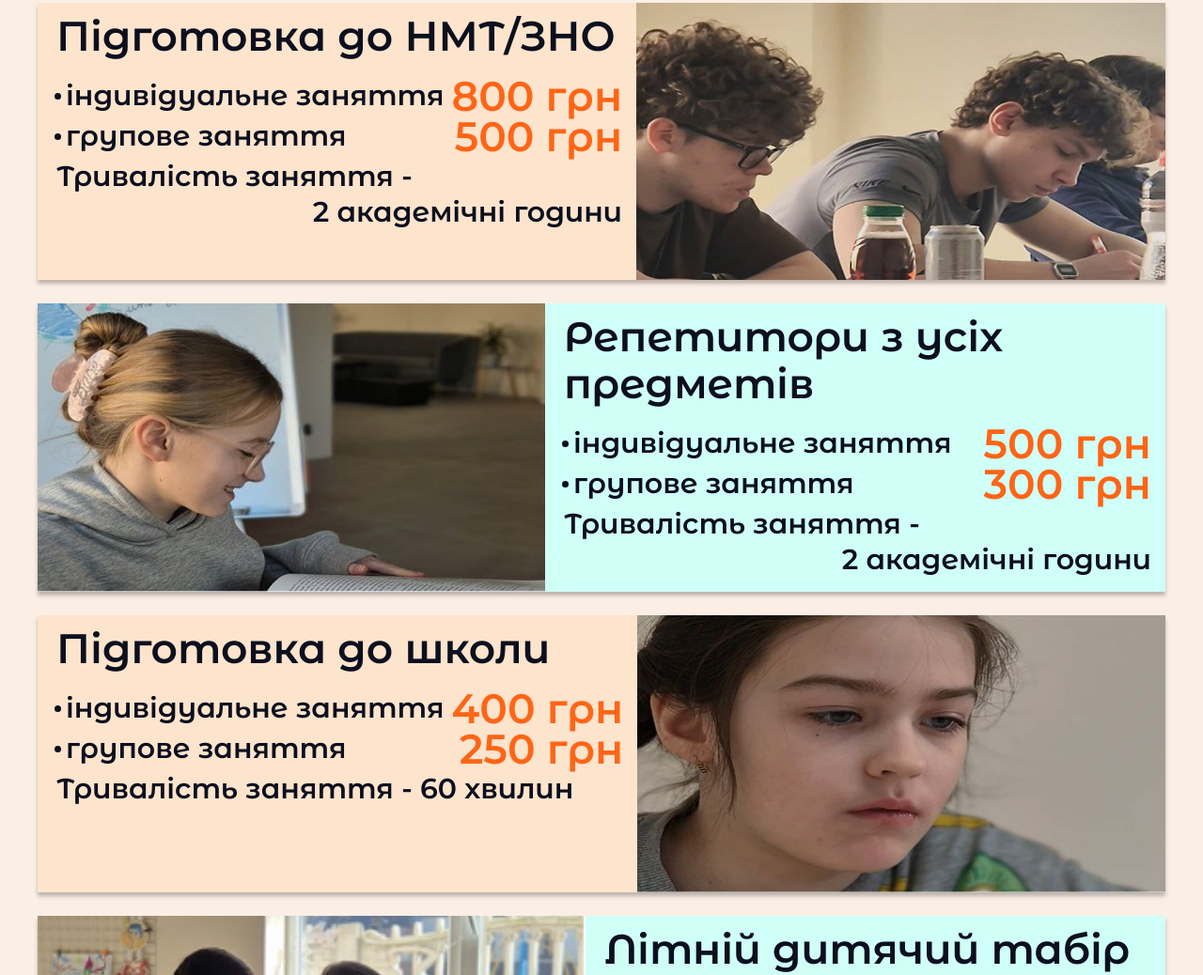
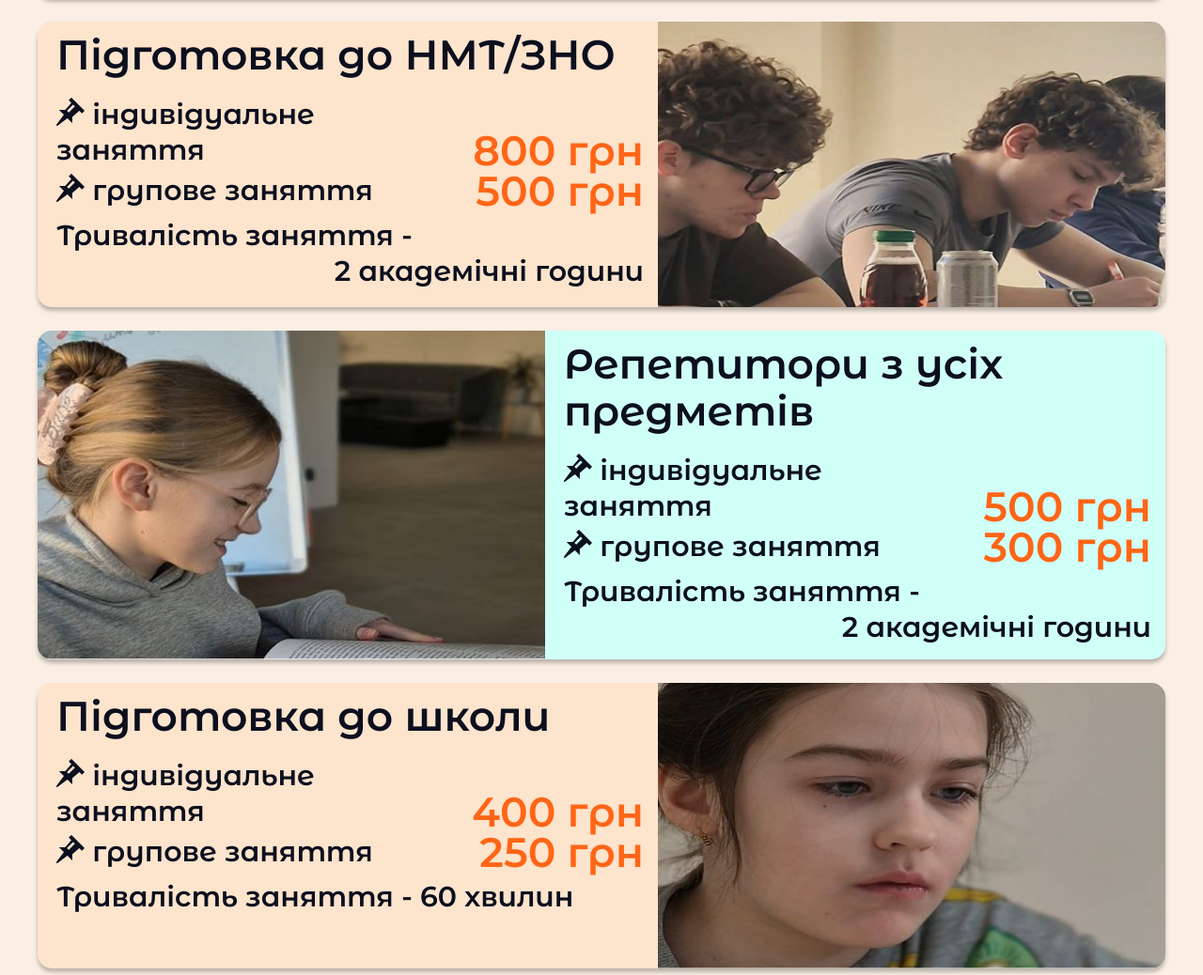
Before and after one commit to Shuvalik/ALFA, a website: page src/index.html in a window 1280 px wide. Shown: the part 3905-4943 px from the top of the page at 94% size. Drawn offline with nearby package versions, Linux system fonts and the light colour scheme; files that its build step writes are made by us from their sources; files whose address does not match are found by name.

Commit message:
refactoring

```diff
--- a/src/assets/scss/base/_base.scss
+++ b/src/assets/scss/base/_base.scss
@@ -149,7 +149,7 @@ a {
     @include font(22, 30);
   }
   @media only screen and (min-width: $land-tablet) {
-    @include font(32, 30);
+    @include font(30, 28);
   }
   @media only screen and (min-width: $m-deck) {
       @include font(44, 38);
--- a/src/assets/scss/base/_typography.scss
+++ b/src/assets/scss/base/_typography.scss
@@ -69,3 +69,53 @@
       url('../fonts/Caveat-Bold.woff2') format('woff2'),
       url('../fonts/Caveat-Bold.woff') format('woff');
 }
+
+@font-face {
+  font-family: 'icomoon';
+  src:  url('../fonts/icomoon.eot?j492g5');
+  src:  url('../fonts/icomoon.eot?j492g5#iefix') format('embedded-opentype'),
+    url('../fonts/icomoon.ttf?j492g5') format('truetype'),
+    url('../fonts/icomoon.woff?j492g5') format('woff'),
+    url('../fonts/icomoon.svg?j492g5#icomoon') format('svg');
+  font-weight: normal;
+  font-style: normal;
+  font-display: block;
+}
+
+
+[class^="icon-"], [class*=" icon-"] {
+  /* use !important to prevent issues with browser extensions that change fonts */
+  font-family: 'icomoon' !important;
+  speak: never;
+  font-style: normal;
+  font-weight: normal;
+  font-variant: normal;
+  text-transform: none;
+  line-height: 1;
+
+  /* Better Font Rendering =========== */
+  -webkit-font-smoothing: antialiased;
+  -moz-osx-font-smoothing: grayscale;
+}
+
+.icon-pushpin:before {
+  content: "\e946";
+}
+.icon-pie-chart:before {
+  content: "\e99a";
+}
+.icon-attachment:before {
+  content: "\e9cd";
+}
+.icon-star-full:before {
+  content: "\e9d9";
+}
+.icon-radio-checked2:before {
+  content: "\ea55";
+}
+.icon-radio-unchecked:before {
+  content: "\ea56";
+}
+.icon-opera:before {
+  content: "\eade";
+}
--- a/src/assets/scss/components/_boxes.scss
+++ b/src/assets/scss/components/_boxes.scss
@@ -120,10 +120,12 @@
     box-shadow: 0 4px 4px 0 rgba(0, 0, 0, 0.25);
     margin-bottom: 25px;
     font-family: 'MontserratAlternates-SemiBold';
+    border-radius: 15px;
+    overflow: hidden;
     @media only screen and (min-width: $land-tablet) {
         display: flex;
         justify-content: space-between;
-        @include font(24, 30);
+        @include font(22, 28);
     }
     @media only screen and (min-width: $m-deck) {
         @include font(30, 38);
@@ -133,7 +135,7 @@
     }
     .imgHolder {
         margin-bottom: 10px;
-        aspect-ratio: 282/148;
+        aspect-ratio: 16/9;
         overflow: hidden;
         @media only screen and (min-width: $land-tablet) {
             margin: 0;
@@ -156,8 +158,9 @@
     }
     .h3 {
         font-family: 'MontserratAlternates-SemiBold';
+        margin-bottom: 10px;
         @media only screen and (min-width: $land-tablet) {
-            @include font(36, 40);
+            @include font(30, 38);
             margin-bottom: 15px;
         }
         @media only screen and (min-width: $m-deck) {
--- a/src/assets/scss/sections/_sections.scss
+++ b/src/assets/scss/sections/_sections.scss
@@ -188,16 +188,17 @@
     }
 }
 .priceList {
+    margin-bottom: 10px;
     li {
         display: block;
-        margin-left: 10px;
         position: relative;
         > p {
+            margin-bottom: 5px;
+            &.twoParts {
                 display: flex;
                 justify-content: space-between;
                 gap: 8px;
                 align-items: flex-end;
-            margin-bottom: 5px;
                 span {
                     flex-grow: 1;
                     &.priceText {
@@ -205,8 +206,9 @@
                     }
                 }
             }
-        &::after {
-            content: ' ';
+        }
+        /*&::after {
+            //content: ' ';
             position: absolute;
             left: -8px;
             top: 7px;
@@ -226,7 +228,7 @@
                 left: -14px;
                 top: 22px;
             }
-        }
+        }*/
     }
 
 }
--- a/src/index.html
+++ b/src/index.html
@@ -398,13 +398,13 @@
               <h3 class="h3">Підготовка до НМТ/ЗНО</h3>
               <ul class="priceList">
                 <li>
-                  <p>
-                    <span>індивідуальне заняття</span><span class="priceText">800 грн</span>
+                  <p class="twoParts">
+                    <span><span class="icon-pushpin"></span> індивідуальне заняття</span><span class="priceText">800 грн</span>
                   </p>
                 </li>
                 <li>
-                  <p>
-                    <span>групове заняття</span><span class="priceText">500 грн</span>
+                  <p class="twoParts">
+                    <span><span class="icon-pushpin"></span> групове заняття</span><span class="priceText">500 грн</span>
                   </p>
                 </li>
               </ul>
@@ -424,13 +424,13 @@
               <h3 class="h3">Репетитори з усіх предметів</h3>
               <ul class="priceList">
                 <li>
-                  <p>
-                    <span>індивідуальне заняття</span><span class="priceText">500 грн</span>
+                  <p class="twoParts">
+                    <span><span class="icon-pushpin"></span> індивідуальне заняття</span><span class="priceText">500 грн</span>
                   </p>
                 </li>
                 <li>
-                  <p>
-                    <span>групове заняття</span><span class="priceText">300 грн</span>
+                  <p class="twoParts">
+                    <span><span class="icon-pushpin"></span> групове заняття</span><span class="priceText">300 грн</span>
                   </p>
                 </li>
               </ul>
@@ -450,13 +450,13 @@
               <h3 class="h3">Підготовка до школи</h3>
               <ul class="priceList">
                 <li>
-                  <p>
-                    <span>індивідуальне заняття</span><span class="priceText">400 грн</span>
+                  <p class="twoParts">
+                    <span><span class="icon-pushpin"></span> індивідуальне заняття</span><span class="priceText">400 грн</span>
                   </p>
                 </li>
                 <li>
-                  <p>
-                    <span>групове заняття</span><span class="priceText">250 грн</span>
+                  <p class="twoParts">
+                    <span><span class="icon-pushpin"></span> групове заняття</span><span class="priceText">250 грн</span>
                   </p>
                 </li>
               </ul>
@@ -476,15 +476,14 @@
               <p>У вартість входять:</p>
               <ul class="priceList">
                 <li>
-                  <p>розваги, майстерки, подорожі</p>
+                  <p><span class="icon-pushpin"></span> розваги, майстерки, подорожі</p>
                 </li>
                 <li>
-                  <p>2-разове харчування (обід, вечеря)</p>
+                  <p><span class="icon-pushpin"></span> 2-разове харчування (обід, вечеря)</p>
                 </li>
               </ul>
             </div>
           </div>
-          <button onclick="showContactForm()" class="btn my-gradient"><span>Спробувати безкоштовний день</span></button>
         </div>
       </section>
 
--- a/src/parts/head.html
+++ b/src/parts/head.html
@@ -19,4 +19,5 @@
   <meta property="og:image:height" content="630">
 
   <link rel="stylesheet" href="@@webRoot/assets/plugins/leaflet/leaflet.css">
+  <link rel="stylesheet" href="@@webRoot/assets/css/fontawesome.min.css">
   <link rel="stylesheet" href="@@webRoot/assets/css/style.min.css">
```
Also changed, not shown: docs/index.html (+15 -15 lines), docs/assets/css/style.min.css, docs/assets/fonts/icomoon.woff (added), docs/assets/fonts/icomoon.woff2 (added), docs/assets/images/minLogo.svg (deleted), src/assets/fonts/icomoon.ttf (added), src/assets/fonts/icomoon.woff (added), 3 other files. Lines whose indentation alone changed are shown as unchanged.
